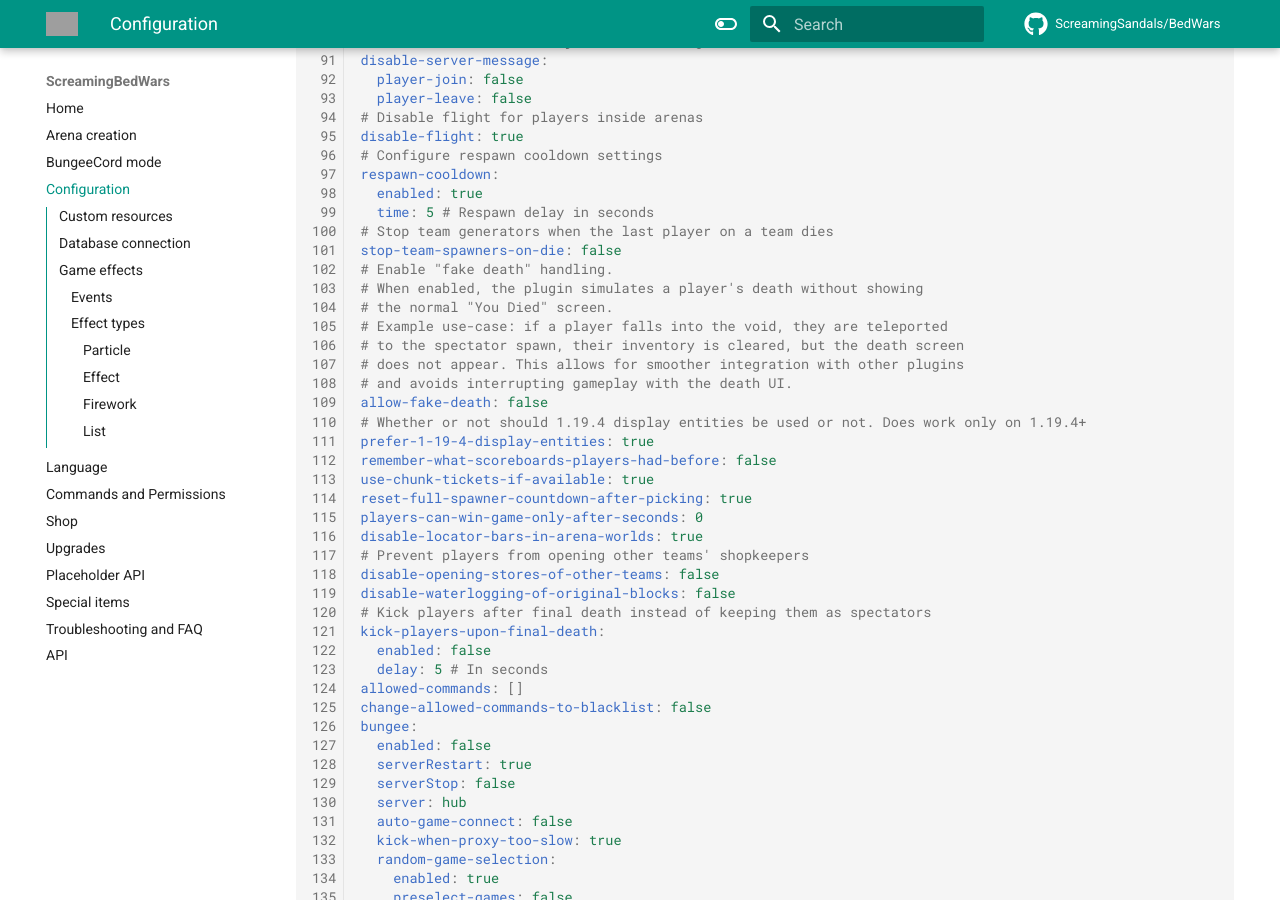
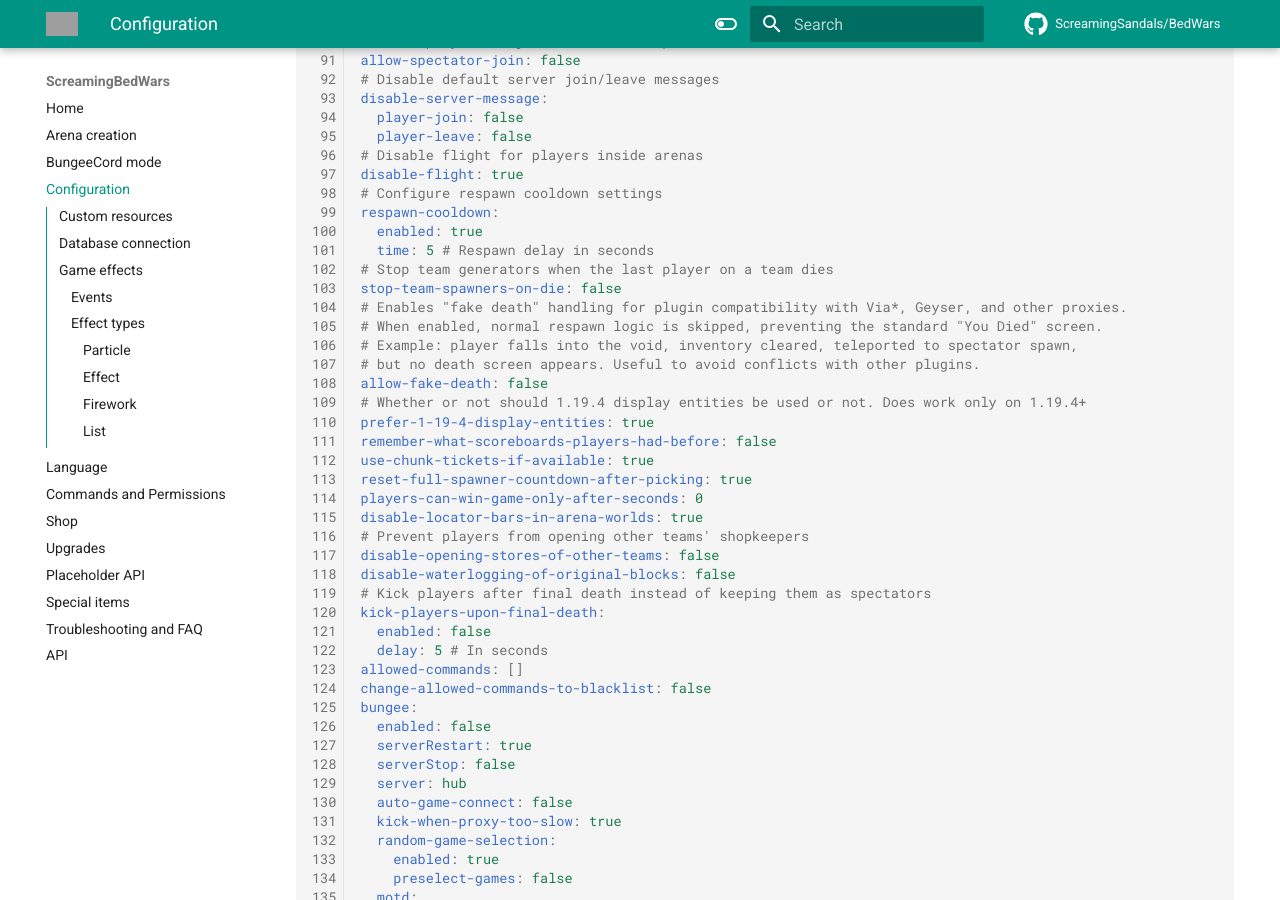
Before and after one commit to ScreamingSandals/BedWars, an MkDocs documentation site: the page built from docs/config.md, in a window 1280 px wide and 900 px high, scrolled down 1852 px. Built offline with MkDocs 1.6.1 and Material for MkDocs 9.7.7, drawn with Linux system fonts in a browser that asks for light colours; comment, search, counter and statistics services are not loaded; the version menu is left out; some of the changed text lies outside the part shown; grey boxes are pictures that could not be loaded.

Commit message:
Update config.yml
Clarify fake death and outside arena damage options

```diff
--- a/docs/config.md
+++ b/docs/config.md
@@ -102,13 +104,10 @@
   time: 5 # Respawn delay in seconds
 # Stop team generators when the last player on a team dies
 stop-team-spawners-on-die: false
-# Enable "fake death" handling.
-# When enabled, the plugin simulates a player's death without showing
-# the normal "You Died" screen.
-# Example use-case: if a player falls into the void, they are teleported
-# to the spectator spawn, their inventory is cleared, but the death screen
-# does not appear. This allows for smoother integration with other plugins
-# and avoids interrupting gameplay with the death UI.
+# Enables "fake death" handling for plugin compatibility with Via*, Geyser, and other proxies.
+# When enabled, normal respawn logic is skipped, preventing the standard "You Died" screen.
+# Example: player falls into the void, inventory cleared, teleported to spectator spawn,
+# but no death screen appears. Useful to avoid conflicts with other plugins.
 allow-fake-death: false
 # Whether or not should 1.19.4 display entities be used or not. Does work only on 1.19.4+
 prefer-1-19-4-display-entities: true
```
Also changed, not shown: other parts of docs/config.md (+4 -2 lines).
